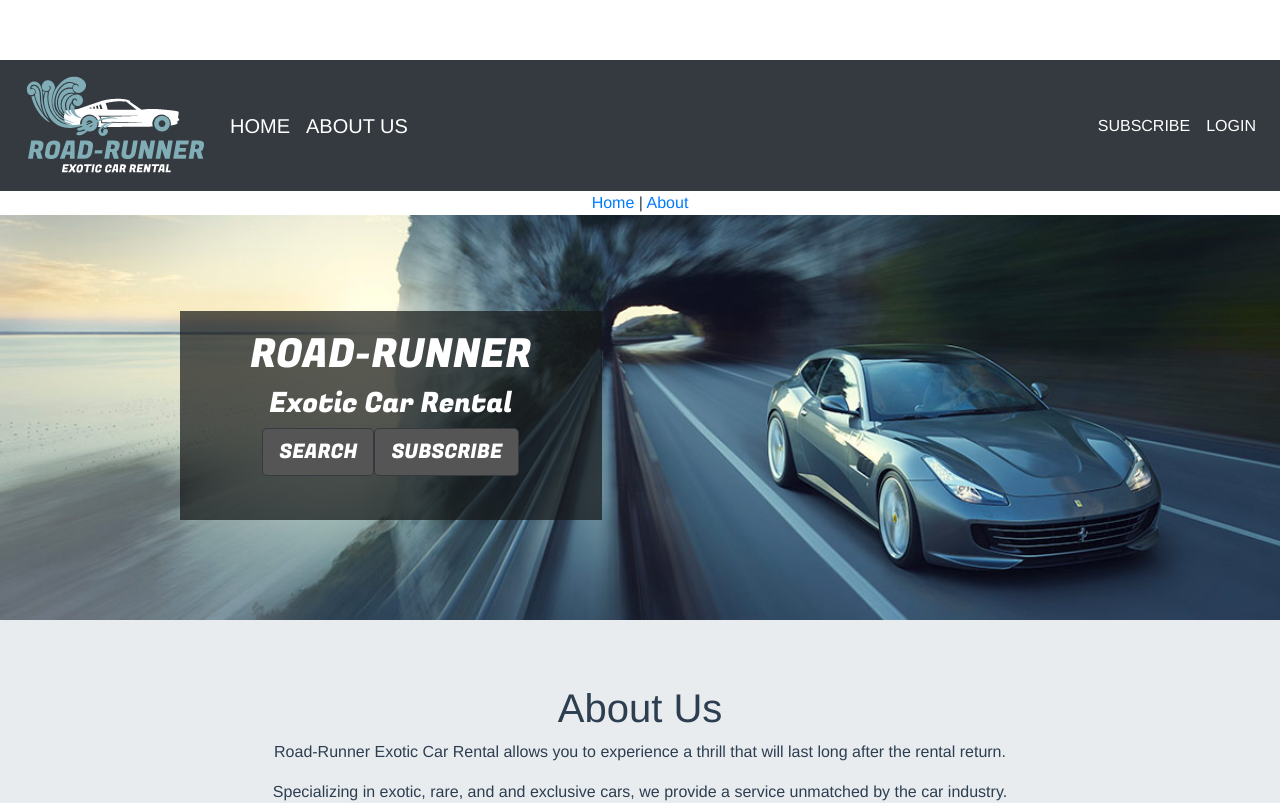
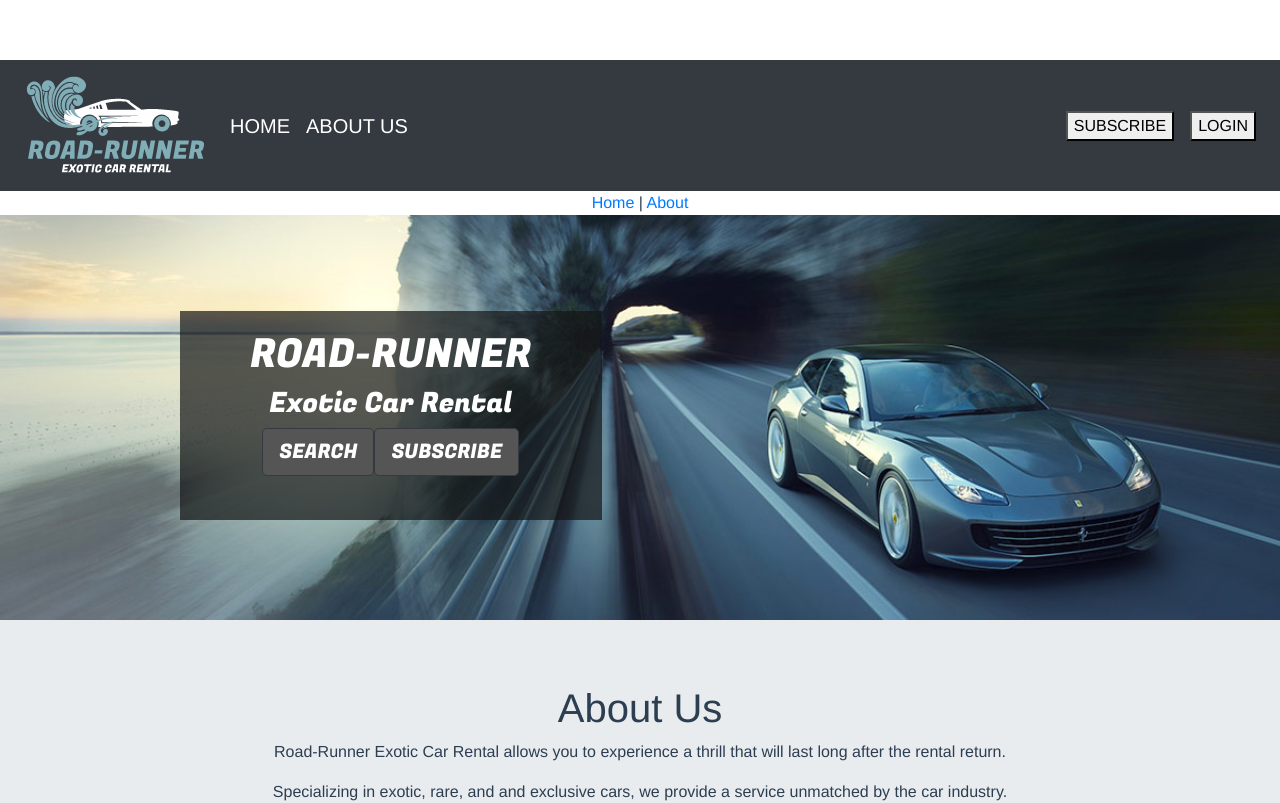
Before and after one commit to bootcamp-s19/group-project-1, a Vue app in the folder roadrunner/: page / in a window 1280 px wide. Shown: the top 803 px of the page. Built offline with nearby package versions, Linux system fonts and the light colour scheme.

Commit message:
fixed nav bar buttons

```diff
--- a/roadrunner/src/components/NavBar.vue
+++ b/roadrunner/src/components/NavBar.vue
@@ -25,7 +25,7 @@
           <b-navbar-nav>
             <li class="nav-item active">
               <a class="nav-link" href="#">
-                <link id="show-modal" @click="showModal = true">SUBSCRIBE</link>
+                <button id="show-modal" @click="showModal = true">SUBSCRIBE</button>
                 <Subscribe v-if="showModal" @close="showModal = false"></Subscribe>
                 <span class="sr-only">(current)</span>
               </a>
@@ -34,7 +34,7 @@
           <b-navbar-nav>
             <li class="nav-item active">
               <a class="nav-link" href="#">
-                <link id="show-modal" @click="showLoginModal = true">LOGIN</link>
+                <button id="show-modal" @click="showLoginModal = true">LOGIN</button>
                 <Login v-if="showLoginModal" @close="showLoginModal = false"></Login>
                 <span class="sr-only">(current)</span>
               </a>
@@ -49,10 +49,7 @@
 </template>
 
 
-<style scoped>
-#NavBar {
-}
-</style>
+
 
 
 
@@ -76,7 +73,7 @@ export default {
   name: "NavBar",
   components: {
     Subscribe,
-    Login
+    Login,
   },
   props: {
     msg: String
```
